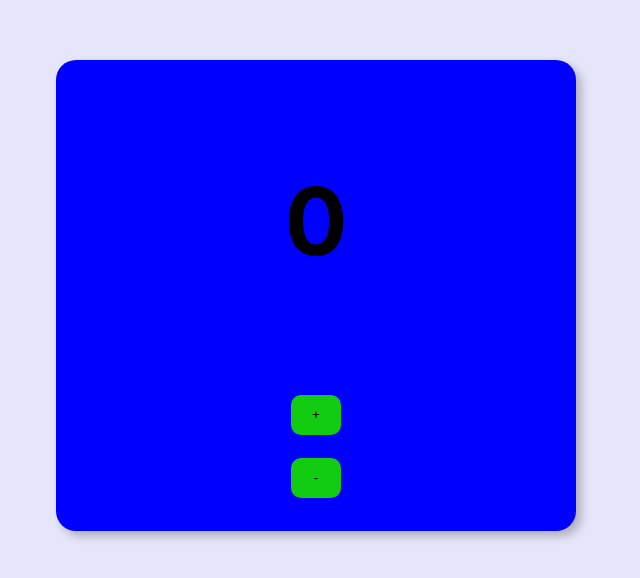
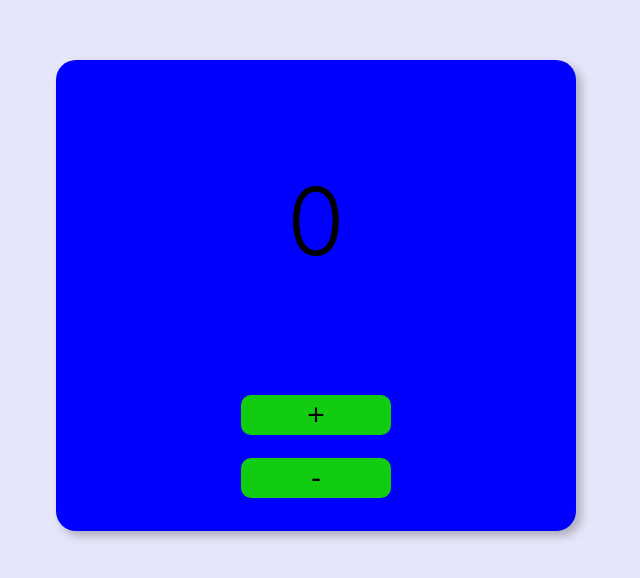
Before and after one commit to CibeleMartins/differentTypesStylesReact, a React (Create React App) app: page / in a window 1280 px wide. Shown: the part 170-748 px from the top of the page, without its empty margins (324-964 px from the left). Built offline with nearby package versions, Linux system fonts and the light colour scheme.

Commit message:
🚧 feat: Implement Counter

```diff
--- a/src/App.js
+++ b/src/App.js
@@ -5,7 +5,7 @@ function App() {
   return (
     <div className="App">
 
-    <Counter number={0}/>
+    <Counter/>
     </div>
   );
 }
--- a/src/components/Button/Button.js
+++ b/src/components/Button/Button.js
@@ -1,9 +1,9 @@
 import styles from './Button.module.css';
 
 
-function Button ({title, className}) {
+function Button ({title, className, onClick}) {
 
-    return <button className={`${styles.btn} || ${className}`}>{title}</button>
+    return <button onClick={onClick} className={`${styles.btn} || ${className}`}>{title}</button>
 }
 
 export default Button;
--- a/src/components/Button/Button.module.css
+++ b/src/components/Button/Button.module.css
@@ -1,7 +1,8 @@
 .btn {
-    width: 10%;
+    width: 30%;
     height: 40px;
     border-radius: 10px;
     border: none;
     background-color: rgb(18, 204, 18);
+    font-size: 30px;
 }
--- a/src/components/Counter/Counter.css
+++ b/src/components/Counter/Counter.css
@@ -6,10 +6,13 @@
     box-shadow: 5px 5px 10px rgba(0, 0, 0, 0.25);
 }
 
-
 .mainText {
     text-align: center;
     font-size: 80px;
+}
+
+h3 {
+    font-weight: 300;
 }
 
 .mainBtn {
--- a/src/components/Counter/Counter.js
+++ b/src/components/Counter/Counter.js
@@ -1,7 +1,14 @@
+import {useState} from 'react'
 import Button from '../Button/Button';
 import './Counter.css';
 
-function Counter ({number}) {
+function Counter () {
+
+    const [number, setNumber] = useState(0)
+
+    const inc = () => setNumber(number + 1)
+
+    const dec = () => setNumber(number -1)
 
     return (
         <div className="main">
@@ -10,8 +17,8 @@ function Counter ({number}) {
             </div>
 
             <div className="mainBtn">
-                <Button title="+"/>
-                <Button title="-"/>
+                <Button onClick={() => inc()} title="+"/>
+                <Button onClick={() => dec()}  title="-"/>
             </div>
         </div>
     )
```
